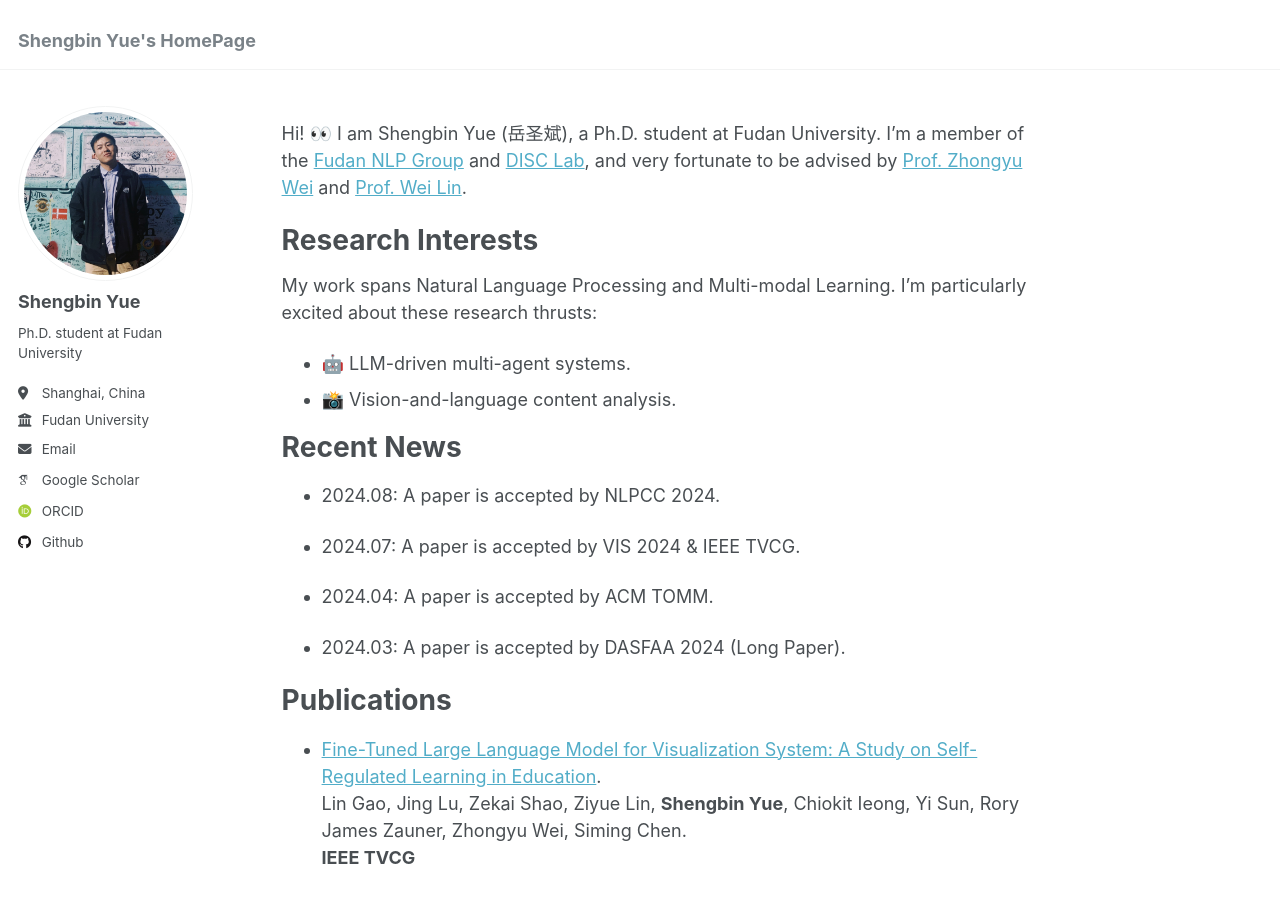
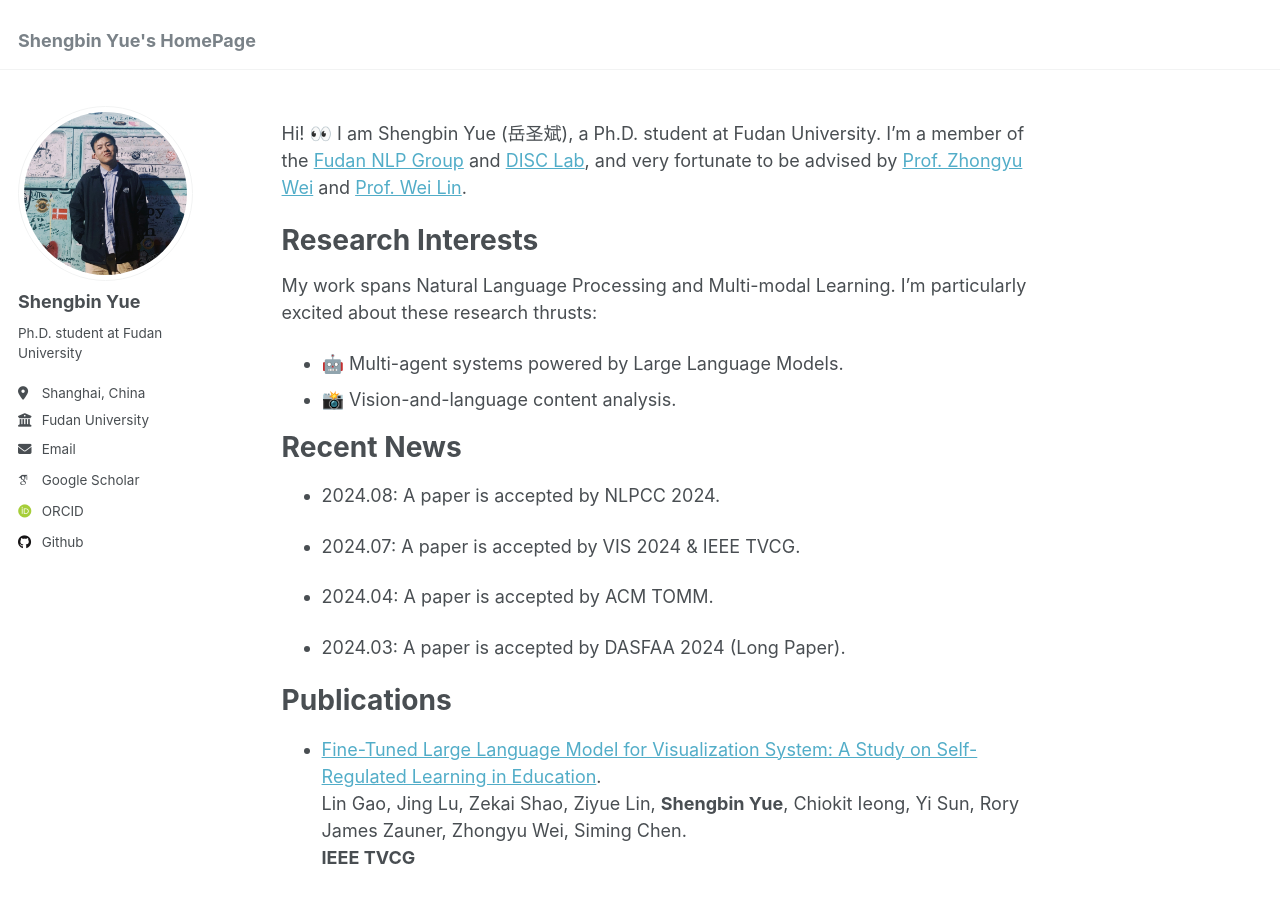
Before and after one commit to yueshengbin/yueshengbin.github.io, a Jekyll site: the page built from _pages/about.md, in a window 1280 px wide and 900 px high. Built offline with Jekyll 4.4.1, drawn with Linux system fonts in a browser that asks for light colours; some web fonts are replaced.

Commit message:
Update about.md

```diff
--- a/_pages/about.md
+++ b/_pages/about.md
@@ -13,7 +13,7 @@
 Research Interests
 ======
 My work spans Natural Language Processing and Multi-modal Learning. I’m particularly excited about these research thrusts:
-* 🤖 LLM-driven multi-agent systems.
+* 🤖 Multi-agent systems powered by Large Language Models.
 * 📸 Vision-and-language content analysis.
 
 Recent News
```
